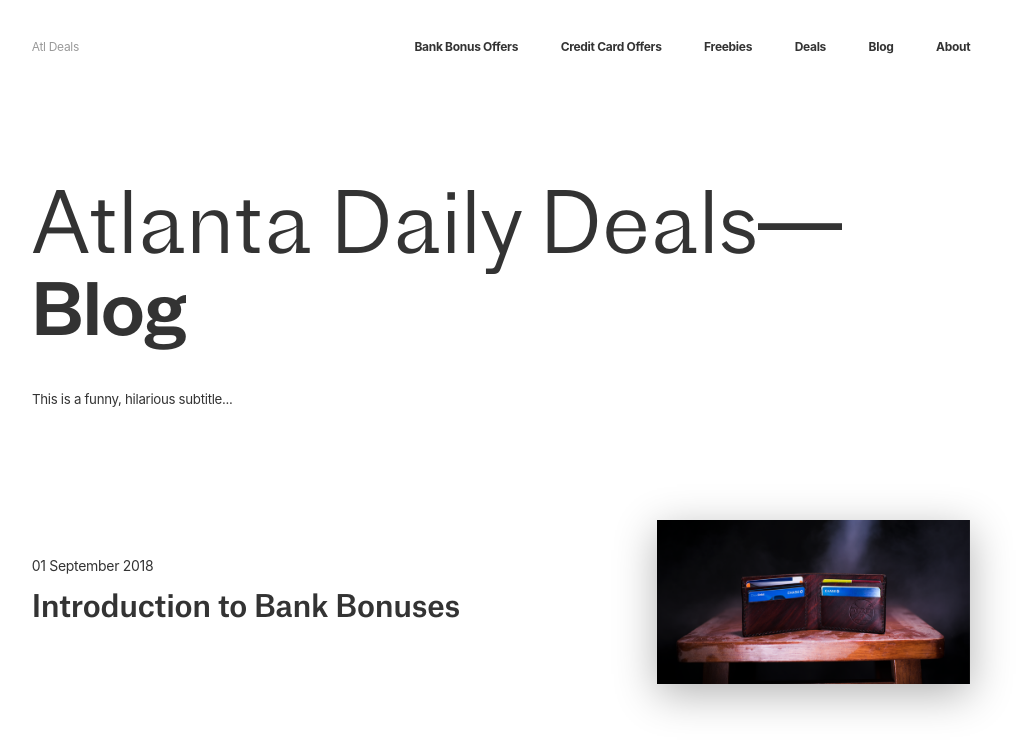
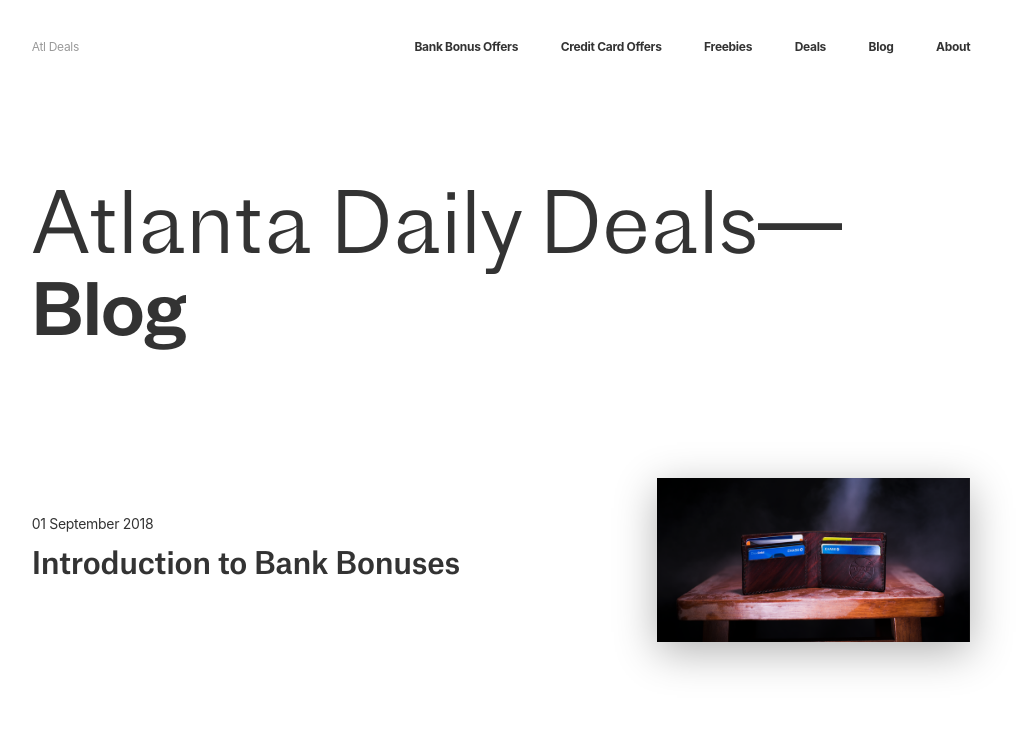
Before and after one commit to ohiosveryown/atldeals, a Jekyll site: the page built from blog.html, in a window 1280 px wide. Shown: the top 753 px of the page, without its empty margins (139-1160 px from the left). Built offline with Jekyll 4.4.1, drawn with Linux system fonts in a browser that asks for light colours.

Commit message:
Removed Subtitle

```diff
--- a/bank-bonus.html
+++ b/bank-bonus.html
@@ -5,7 +5,7 @@ layout: default
 <header class="wrapper--intro">
   <h1 class="fade-in-1 mb-1 f-xxl f-proto">Atlanta Daily Deals—</h1>
   <h1 class="fade-in-1 f-xxl f-founders-medium">Bank Bonus Offers</h1>
-  <h5 class="fade-in-1 mt-3">This is a funny, hilarious subtitle...</h5>
+  <!-- <h5 class="fade-in-1 mt-3">This is a funny, hilarious subtitle...</h5> -->
 </header>
 
 
--- a/blog.html
+++ b/blog.html
@@ -5,7 +5,7 @@ layout: default
 <header class="wrapper--intro">
   <h1 class="fade-in-1 mb-1 f-xxl f-proto">Atlanta Daily Deals—</h1>
   <h1 class="fade-in-1 f-xxl f-founders-medium">Blog</h1>
-  <h5 class="fade-in-1 mt-3">This is a funny, hilarious subtitle...</h5>
+  <!-- <h5 class="fade-in-1 mt-3">This is a funny, hilarious subtitle...</h5> -->
 </header>
 
 
--- a/credit-card.html
+++ b/credit-card.html
@@ -5,7 +5,7 @@ layout: default
 <header class="wrapper--intro">
   <h1 class="fade-in-1 mb-1 f-xxl f-proto">Atlanta Daily Deals—</h1>
   <h1 class="fade-in-1 f-xxl f-founders-medium">Credit Card Offers</h1>
-  <h5 class="fade-in-1 mt-3">This is a funny, hilarious subtitle...</h5>
+  <!-- <h5 class="fade-in-1 mt-3">This is a funny, hilarious subtitle...</h5> -->
 </header>
 
 
--- a/deals.html
+++ b/deals.html
@@ -5,7 +5,7 @@ layout: default
 <header class="wrapper--intro">
   <h1 class="fade-in-1 mb-1 f-xxl f-proto">Atlanta Daily Deals—</h1>
   <h1 class="fade-in-1 f-xxl f-founders-medium">Deals</h1>
-  <h5 class="fade-in-1 mt-3">This is a funny, hilarious subtitle...</h5>
+  <!-- <h5 class="fade-in-1 mt-3">This is a funny, hilarious subtitle...</h5> -->
 </header>
 
 
--- a/freebies.html
+++ b/freebies.html
@@ -5,7 +5,7 @@ layout: default
 <header class="wrapper--intro">
   <h1 class="fade-in-1 mb-1 f-xxl f-proto">Atlanta Daily Deals—</h1>
   <h1 class="fade-in-1 f-xxl f-founders-medium">Freebies</h1>
-  <h5 class="fade-in-1 mt-3">This is a funny, hilarious subtitle...</h5>
+  <!-- <h5 class="fade-in-1 mt-3">This is a funny, hilarious subtitle...</h5> -->
 </header>
 
 
```
Also changed, not shown: 1 other file.
